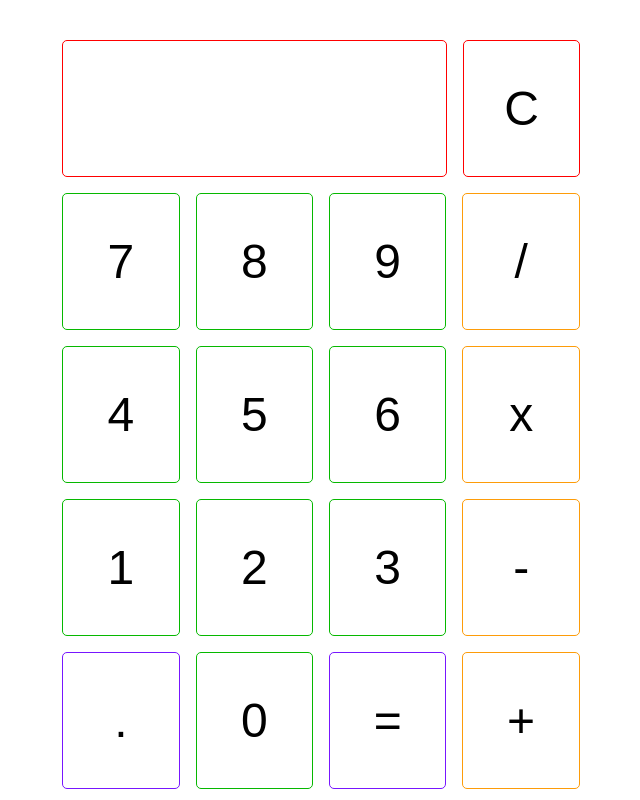
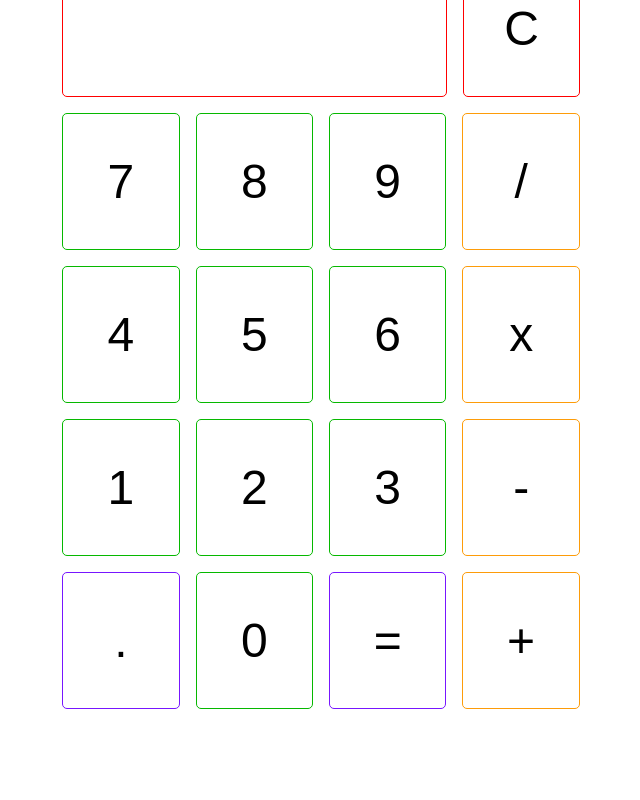
Before and after one commit to miihirr/Calculator, a plain HTML site: page index.html in a window 1280 px wide. Shown: the whole page, without its empty margins (319-959 px from the left). Drawn offline with Linux system fonts and the light colour scheme.

Commit message:
Update body style.css

```diff
--- a/style.css
+++ b/style.css
@@ -8,7 +8,8 @@ body{
     justify-content: center;
     align-items: center;
     flex-direction: column;
-    height: 80vh;
+    padding:5rem;
+    height: 60vh;
 }
 .btn{
     padding: 2.5rem;
```
